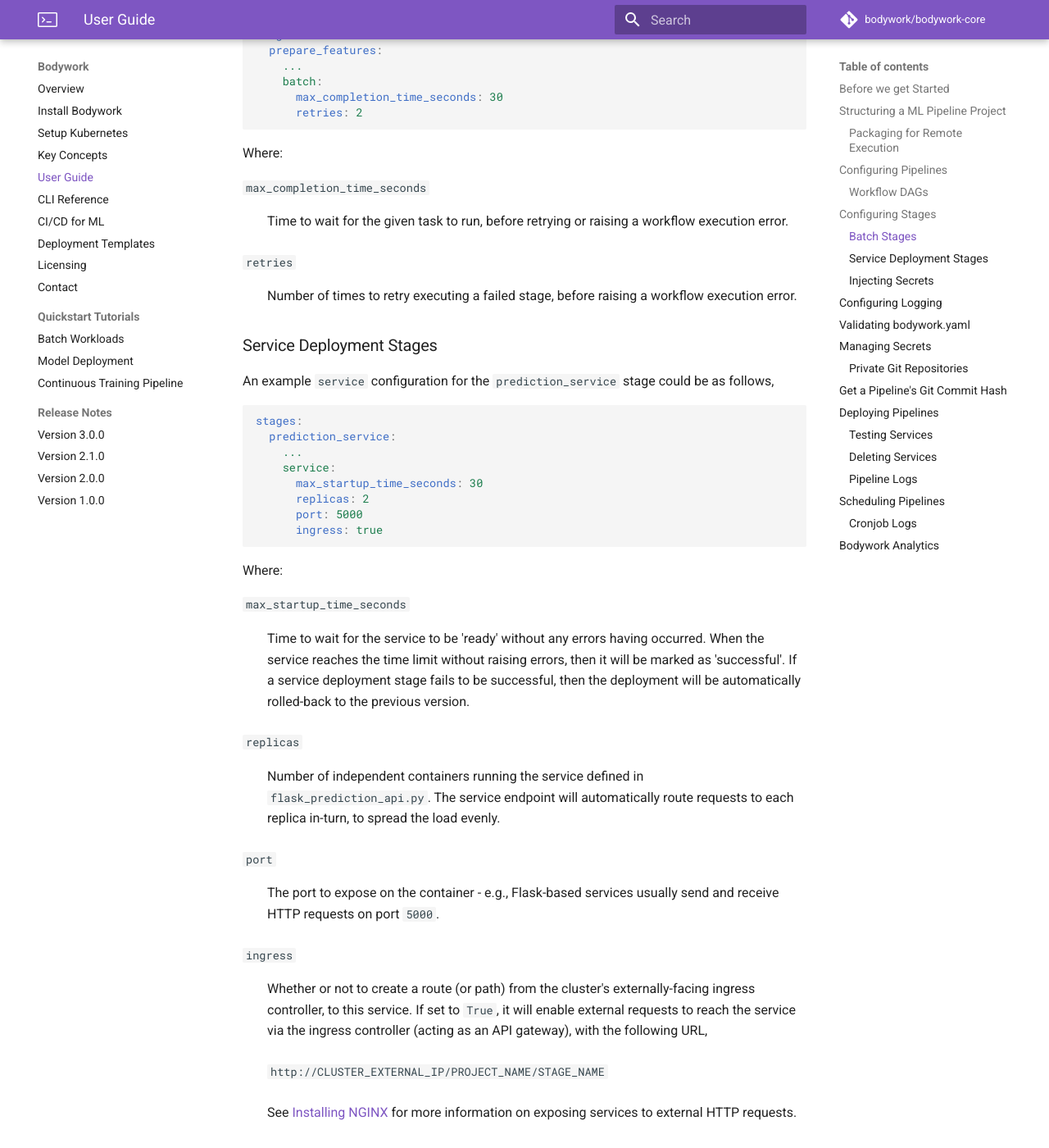
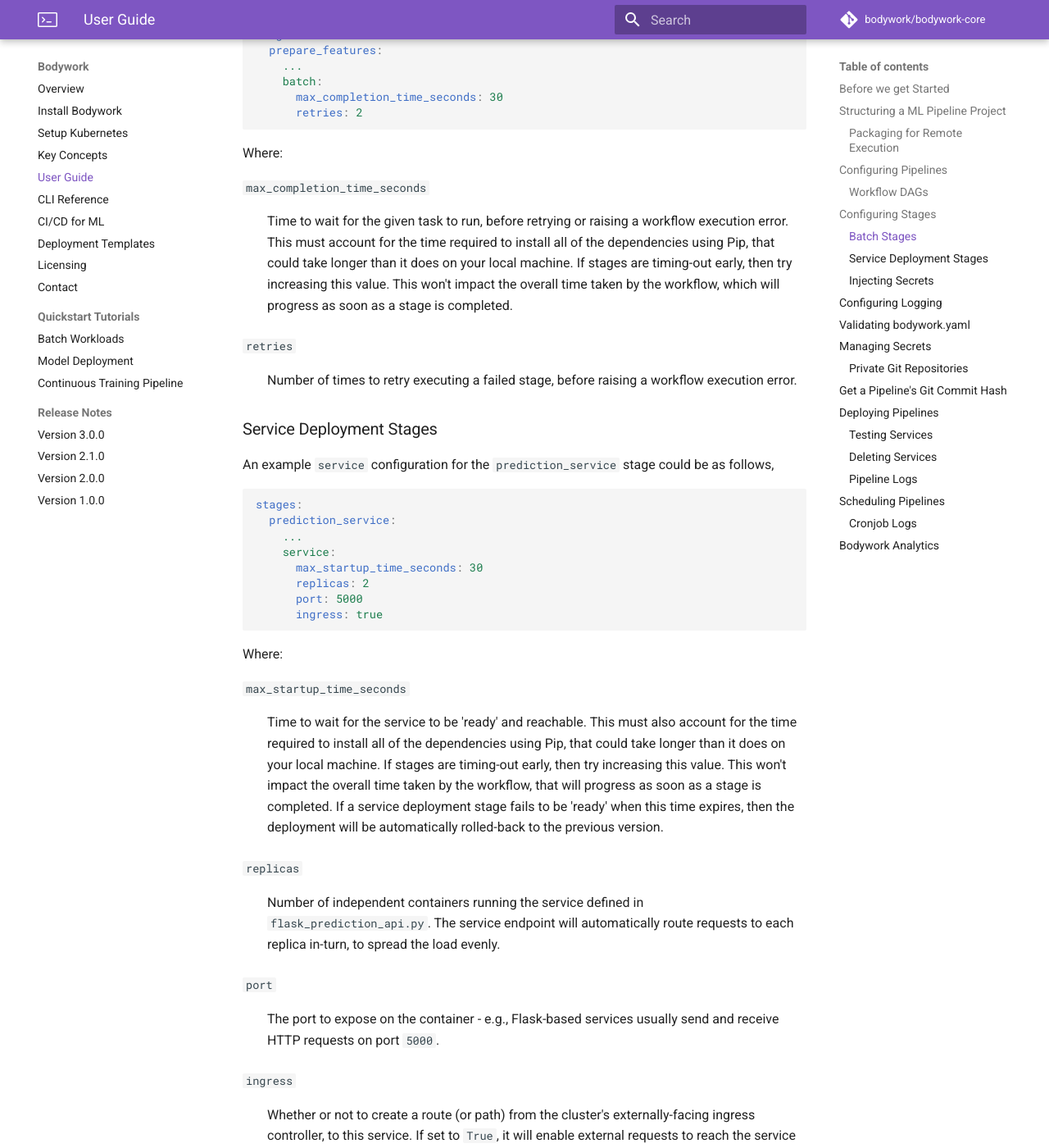
Before and after one commit to bodywork-ml/bodywork-docs, an MkDocs documentation site: the page built from docs/user_guide.md, in a window 1280 px wide and 1400 px high, scrolled down 6411 px. Shown: the whole window at 82% size. Built offline with MkDocs 1.6.1 and Material for MkDocs 9.7.7, drawn with Linux system fonts in a browser that asks for light colours; comment, search, counter and statistics services are not loaded.

Commit message:
Provide extra information on how to set timeout for batch and service stages.

```diff
--- a/docs/user_guide.md
+++ b/docs/user_guide.md
@@ -247,7 +247,7 @@ stages:
 Where:
 
 `max_completion_time_seconds`
-: Time to wait for the given task to run, before retrying or raising a workflow execution error.
+: Time to wait for the given task to run, before retrying or raising a workflow execution error. This must account for the time required to install all of the dependencies using Pip, that could take longer than it does on your local machine. If stages are timing-out early, then try increasing this value. This won't impact the overall time taken by the workflow, which will progress as soon as a stage is completed.
 
 `retries`
 : Number of times to retry executing a failed stage, before raising a workflow execution error.
@@ -270,7 +270,7 @@ stages:
 Where:
 
 `max_startup_time_seconds`
-: Time to wait for the service to be 'ready' without any errors having occurred. When the service reaches the time limit without raising errors, then it will be marked as 'successful'. If a service deployment stage fails to be successful, then the deployment will be automatically rolled-back to the previous version.
+: Time to wait for the service to be 'ready' and reachable. This must also account for the time required to install all of the dependencies using Pip, that could take longer than it does on your local machine. If stages are timing-out early, then try increasing this value. This won't impact the overall time taken by the workflow, that will progress as soon as a stage is completed. If a service deployment stage fails to be 'ready' when this time expires, then the deployment will be automatically rolled-back to the previous version.
 
 `replicas`
 : Number of independent containers running the service defined in `flask_prediction_api.py`. The service endpoint will automatically route requests to each replica in-turn, to spread the load evenly.
```
